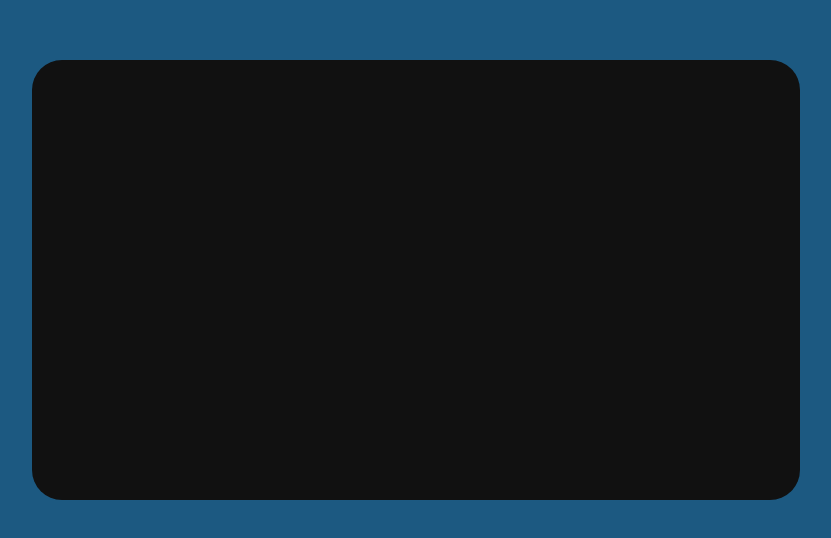
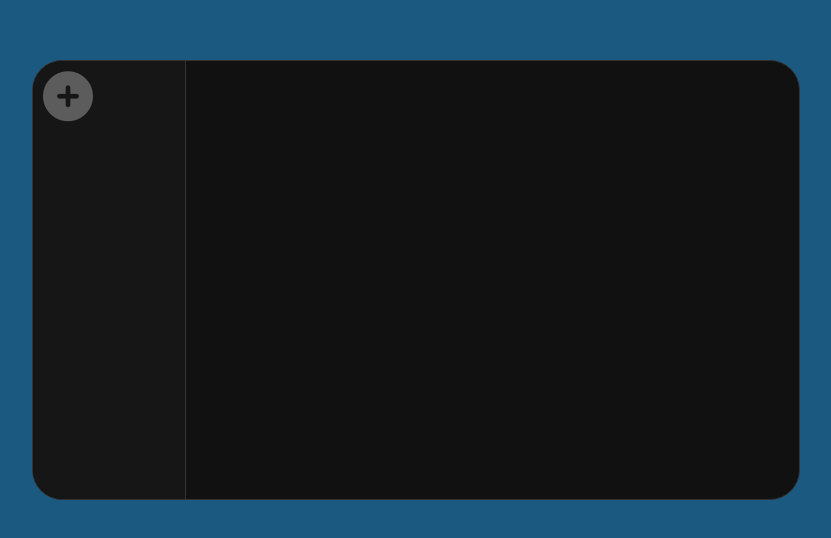
Before and after one commit to Grinchuelo/Grin-s-Notes, a plain HTML site: page index.html in a window 1280 px wide. Shown: the part 120-658 px from the top of the page, without its empty margins (224-1055 px from the left). Drawn offline with Linux system fonts and the light colour scheme.

Commit message:
Añadiendo icono circle-plus de Font-Awesome

```diff
--- a/index.html
+++ b/index.html
@@ -3,13 +3,14 @@
 <head>
     <meta charset="UTF-8">
     <meta name="viewport" content="width=device-width, initial-scale=1.0">
+    <script src="https://kit.fontawesome.com/d49de4d0e9.js" crossorigin="anonymous"></script>
     <link rel="stylesheet" href="style.css">
     <title>To-Do</title>
 </head>
 <body>
     <div class="container">
         <div class="leftColumn">
-
+            <i class="fa-solid fa-circle-plus icono"></i>
         </div>
         <div class="main">
             <div class="main-ToDo">
--- a/style.css
+++ b/style.css
@@ -19,5 +19,25 @@ body {
     background: #111;
     height: 55%;
     width: 60%;
+    border: solid 1px #333;
     border-radius: 30px;
 }
+
+.leftColumn {
+    position: absolute;
+    height: 100%;
+    min-width: 20%;
+    background: #161616;
+    border-top-left-radius: 30px;
+    border-bottom-left-radius: 30px;
+    border-right: solid #333 1px;
+}
+
+.icono {
+    position: absolute;
+    left: 10px;
+    top: 10px;
+    color: #fff;
+    opacity: .3;
+    font-size: 50px;
+}
```
